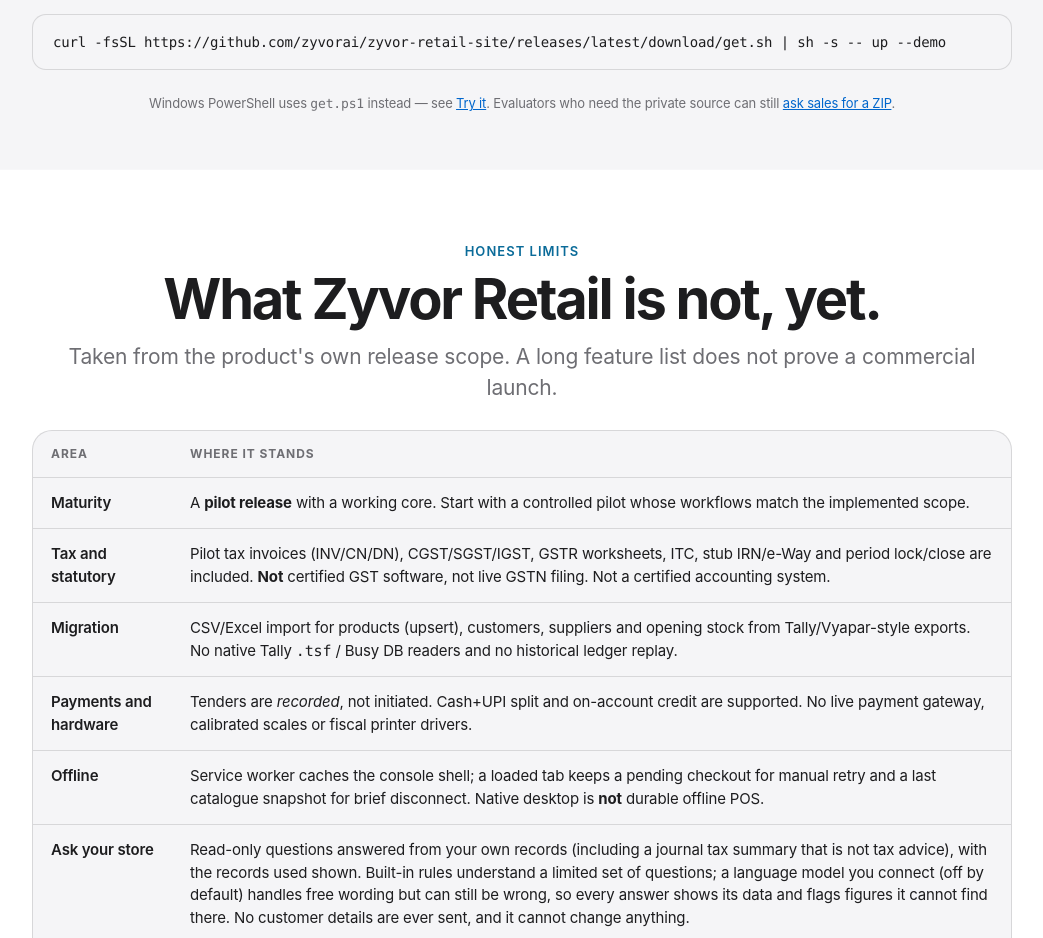
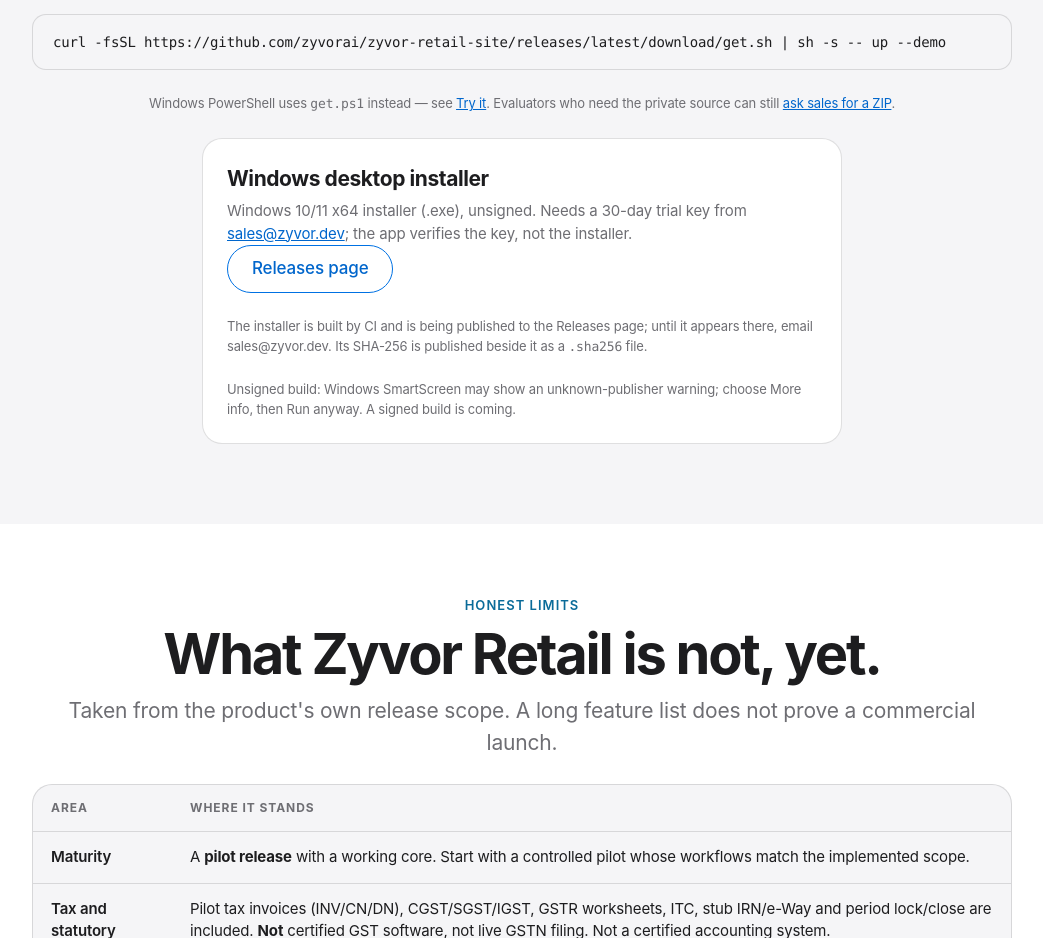
Before and after one commit to zyvorai/zyvor-retail-site, a plain HTML site: page index.html in a window 1280 px wide. Shown: the part 9020-9958 px from the top of the page, without its empty margins (118-1161 px from the left). Drawn offline with Linux system fonts and the light colour scheme.

Commit message:
Site: Windows desktop installer card with unsigned note
Co-Authored-By: Claude Sonnet 5.5 <noreply@anthropic.com>

```diff
--- a/index.html
+++ b/index.html
@@ -183,6 +183,7 @@
   <div class="cta"><a class="btn primary" href="try/">Open the guided trial</a><a class="btn" href="#demo">Would rather not install? Live demo</a></div>
   <pre class="cmd" tabindex="0"><code>curl -fsSL https://github.com/zyvorai/zyvor-retail-site/releases/latest/download/get.sh | sh -s -- up --demo</code></pre>
   <p class="small center">Windows PowerShell uses <code>get.ps1</code> instead — see <a href="try/">Try it</a>. Evaluators who need the private source can still <a href="mailto:sales@zyvor.dev?subject=Zyvor%20Retail%20pilot">ask sales for a ZIP</a>.</p>
+  <div class="center"><div class="card rv" style="max-width:640px;margin:1.5rem auto;text-align:left"><h3>Windows desktop installer</h3><p>Windows 10/11 x64 installer (.exe), unsigned. Needs a 30-day trial key from <a href="mailto:sales@zyvor.dev?subject=Zyvor%20Retail%20Windows%2030-day%20trial%20key">sales@zyvor.dev</a>; the app verifies the key, not the installer.</p><p><a class="btn" href="https://github.com/zyvorai/zyvor-retail-site/releases">Releases page</a></p><p class="small">The installer is built by CI and is being published to the Releases page; until it appears there, email sales@zyvor.dev. Its SHA-256 is published beside it as a <code>.sha256</code> file.</p><p class="small">Unsigned build: Windows SmartScreen may show an unknown-publisher warning; choose More info, then Run anyway. A signed build is coming.</p></div></div>
 </section>
 
 <section id="honest">
```
